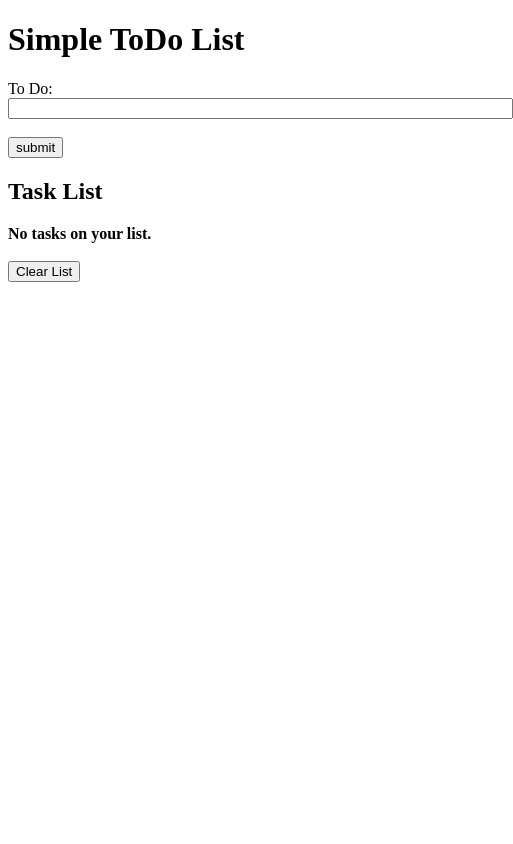
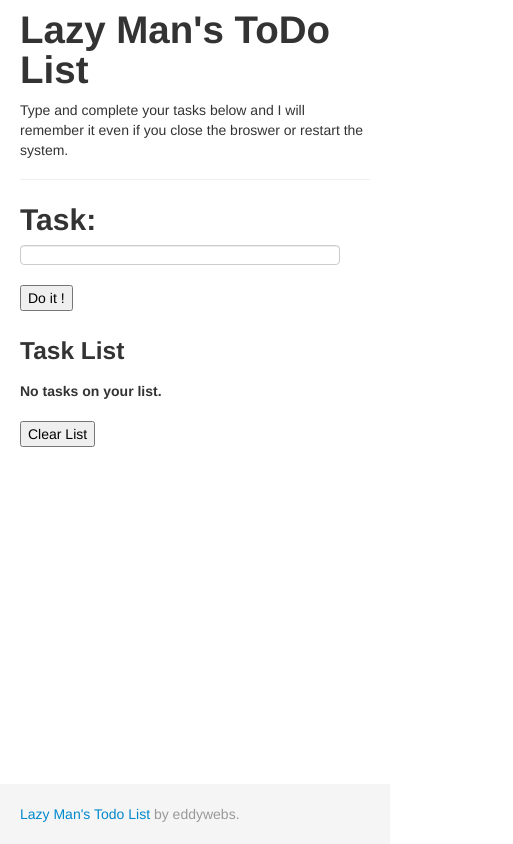
Before and after one commit to eddywebs/LazyMansTodoList, a plain HTML site: page index.html in a window 390 px wide. Shown: the whole page, 513 px wide, since content can reach past the window. Drawn offline with Linux system fonts and the light colour scheme.

Commit message:
working release

```diff
--- /dev/null
+++ b/css/custom.css
@@ -0,0 +1,85 @@
+
+
+      /* Sticky footer styles
+      -------------------------------------------------- */
+
+      html,
+      body {
+        height: 100%;
+        /* The html and body elements cannot have any padding or margin. */
+      }
+
+      /* Wrapper for page content to push down footer */
+      #wrap {
+        min-height: 100%;
+        height: auto !important;
+        height: 100%;
+        /* Negative indent footer by it's height */
+        margin: 0 auto -60px;
+      }
+
+      /* Set the fixed height of the footer here */
+      #push,
+      #footer {
+        height: 60px;
+      }
+      #footer {
+        background-color: #f5f5f5;
+      }
+
+      /* Lastly, apply responsive CSS fixes as necessary */
+      @media (max-width: 767px) {
+        #footer {
+          margin-left: -20px;
+          margin-right: -20px;
+          padding-left: 20px;
+          padding-right: 20px;
+        }
+      }
+
+
+
+      /* Custom page CSS
+      -------------------------------------------------- */
+      /* Not required for template or sticky footer method. */
+
+      input, textarea, .uneditable-input {
+        width: 320px;
+      }
+
+      .password {
+        text-align: center;
+        font-size: 2rem;
+        margin-bottom: 25px;
+        color: #f39c12;
+        font-family: consolas,courier;
+        background-color: #eee;
+        display: inline-block;
+        padding: 10px;
+        font-weight: 800;
+      }
+
+      .page-header {
+        margin: 0px 0 30px;
+      }
+      .form-horizontal .control-label {
+      /*  width: 100px;*/
+        text-align: left;
+        font-weight: bolder;
+        /*line-height: 11px; */
+        padding: 0px 0px 10px 0px;
+        width: 80px;
+        font-size: 30px;
+
+      }
+      label {
+        font-weight: bold;
+      }
+
+      .container {
+        width: auto;
+        max-width: 800px;
+      }
+      .container .credit {
+        margin: 20px 0;
+      }
--- a/index.html
+++ b/index.html
@@ -1,29 +1,97 @@
-<!DOCTYPE html>
+<html lang="en">
+  <head>
+    <meta charset="utf-8">
+    <title>Simple Todo List</title>
+    <meta name="viewport" content="width=device-width, initial-scale=1.0">
+    <meta name="description" content="">
+    <meta name="author" content="">
 
-<html>
-<head>
-    <title>ToDo List</title>
-<script type="text/javascript" src="js/jquery-1.11.0.js"></script>
+    <!-- Le styles -->
+    <link href="css/bootstrap.css" rel="stylesheet">
+    <style>
+      body {
+        padding-top: 60px; /* 60px to make the container go all the way to the bottom of the topbar */
+      }
+    </style>
+    <link href="css/bootstrap-responsive.css" rel="stylesheet">
+    <!-- HTML5 shim, for IE6-8 support of HTML5 elements -->
+    <!--[if lt IE 9]>
+      <script src="js/html5shiv/html5shiv.js"></script>
+    <![endif]-->
+    <link href="css/custom.css" rel="stylesheet">
+  <script type="text/javascript" src="js/jquery-1.11.0.js"></script>
 <script type="text/javascript" src="js/todo.js"></script>
 </head>
+  <body>
 
-<body>
-<h1>Simple ToDo List</h1>
-<form action="#" method="post" id="todoForm">
-<div>
-    <label for"todo">To Do:</label>
-    <input type="text" name="todo" id="todo" size=60 required>
+ <!-- Part 1: Wrap all page content here -->
+<div id="wrap">
+      <!-- Begin page content -->
+      <div class="container">
+        <div class="page-header">
+          <h1>Lazy Man's ToDo List</h1>
+          <p>Type and complete your tasks below and I will remember it even if you close the broswer or restart the system.</p>
+        </div>
+<form action="#" method="post" id="todoForm" class="form-horizontal" role="form">
+<div class="form-group">
+    <label for"todo" class="control-label">Task:</label>
+    <input type="text" class="form-control" name="todo" id="todo" required>
  </div>
-<br/>
- <input type="submit" value="submit" id="addTask">
+ <br/>
+ <input type="submit" value="Do it !" id="addTask">
 </form>
-<h2>Task List</h2>
+<h3>Task List</h3>
 <div id="list">
    <b>No tasks on your list.</b>
 </div>
 <br/>
-<form action="#" method="post" id="clearList">
+<form action="#" method="post" id="clearList" class="form-horizontal" role="form">
     <input type="submit" value="Clear List" id="clearList">
 </form>
-</body>
+<!--         <form class="form-horizontal" role="form">
+         <div class="form-group">
+          <label for='number_of_words' class="control-label"># of Words</label>
+          <input maxlength=1 type='text' class="form-control" name='number_of_words' id='number_of_words'>  (Max 9)
+        </div>
+        <br>
+        <div class="form-group">
+        <div class="col-sm-offset-2 col-sm-10">
+        <div class="checkbox">
+          <input type='checkbox' name='add_number' id='add_number'>
+          <label for='add_number'>Add a number</label>
+        </div>
+        </div>
+        </div>
+
+        <br>
+        <div class="form-group">
+        <div class="col-sm-offset-2 col-sm-10">
+        <div class="checkbox">
+          <input type='checkbox' name='add_symbol' id='add_symbol'>
+          <label for='add_symbol'>Add a symbol</label>
+        </div>
+        </div>
+        </div>
+        <br>
+        <div class="form-group">
+        <div class="col-sm-offset-2 col-sm-10">
+        <div class="checkbox">
+          <input type='checkbox' name='capitalize_letter' id='capitalize_letter'>
+          <label for='capitalize_letter'>Capitalize Letter</label>
+        </div>
+        </div>
+        </div>
+        <br>
+        <input type='submit' class='btn btn-default' value='Generate Password'>
+        </form> -->
+</div><!-- Part 1: Wrap/page content ends here -->
+      <div id="push"></div>
+</div>
+<div id="footer">
+      <div class="container">
+        <p class="muted credit"><a href="http://todo.eddywebs.com">Lazy Man's Todo List</a> by eddywebs.</p>
+      </div>
+</div>
+
+  </body>
 </html>
--- a/js/todo.js
+++ b/js/todo.js
@@ -18,9 +18,23 @@ $(document).ready(function (){
 
     //pass all the task items to updateStatus plugin which has click handler to update task status
     $(".listItem").updateStatus();
+    $(".deleteBtn").deleteTasks();
 
     console.log(tasks);
 });
+
+$.fn.deleteTasks=function(list){
+// dom element deletion -this jQuery function attaches a click handeler to all the elements passed which will delete the parent element on click
+// @param list - list of all the items to which the click handler is to be attached.
+
+    return this.click(function(evt){
+        console.log(this);
+        var id =parseInt($(this).parent().attr("id"));
+        $(this).parent().remove() //delete the clicked element
+        deleteTask(id); //delete the task from the memory
+    });
+s
+};//end of deleteTasks()
 
 $.fn.updateStatus=function(list){
 
@@ -42,12 +56,11 @@ $.fn.updateStatus=function(list){
 
    // $(':checkbox').prop("checked", this.attributes["accomplished"].value);
 
-
     return this.click(function(evt){
-        console.log(this);
+       // console.log(this);
         //tasks[this.]
         var taskId= parseInt(this.attributes["id"].value);
-        console.log(tasks[taskId]);
+      //  console.log(tasks[taskId]);
         //set the clicked task as accomplished and save it to localStorage
         if(tasks[taskId].accomplished==false)
         {
@@ -79,16 +92,27 @@ function todo(todo) {
 
 function addTask(){
     task = document.getElementById("todo").value;
+    if(task ==null || task.trim() ==""){
+        alert("The task entered is blank, please enter a valid task.")
+        return;
+    }
     tasks.push(new todo(task));
     localStorage.setItem("tasks", JSON.stringify(tasks));
+};
+function deleteTask(id){
+    tasks.splice(id, 1);
+    localStorage.setItem("tasks", JSON.stringify(tasks));
+
 };
 function writeTaskList(tasks){
 
     var output, count=0;
     output = "<table>";
     for(var task in tasks){
-        output += '<tr id="'+count+'" class="listItem" > <td> <input type="checkbox" chkbox /> </td>'; //add id attribute with value of array index for id
+        output += '<tr id="'+count+'" class="listItem" >';
+        output +='<td> <input type="checkbox" chkbox /> </td>'; //add id attribute with value of array index for id
         output += '<td class="taskText">'+tasks[task].task+'</td>';
+        output += '<td class="deleteBtn"><img src="img/recycle.png" width="22" height="22"></td>';
         //output += '<td>'+count+'</td>'
         output += '</tr>';
         count++;
@@ -96,10 +120,10 @@ function writeTaskList(tasks){
     output += "</table>";
     return output
 };
-function checkTasks(tasks){
-//this method checks the status of each task(accomplished property)and marks checkbox against tasks accordingly
-    for(var task in tasks){
-        document.getElementById(task).checked = tasks[task].accomplished;
-    }
+// function checkTasks(tasks){
+// //this method checks the status of each task(accomplished property)and marks checkbox against tasks accordingly
+//     for(var task in tasks){
+//         document.getElementById(task).checked = tasks[task].accomplished;
+//     }
 
-};
+// };
```
Also changed, not shown: css/myStyle.css (deleted), img/recycle.png (added).
